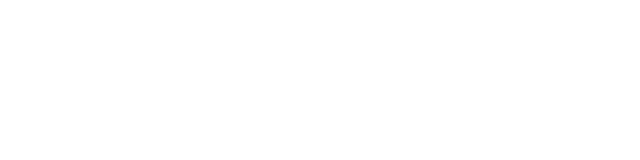
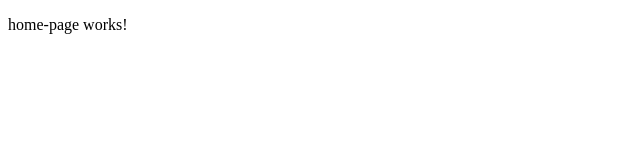
Before and after one commit to Fafnur/angular-materialize, an Angular app: page / in a window 1280 px wide. Shown: the top 160 px of the page, without its empty margins (0-640 px from the left). Built offline with nearby package versions, Linux system fonts and the light colour scheme.

Commit message:
[config] Adding home page

```diff
--- a/src/app/app.routes.ts
+++ b/src/app/app.routes.ts
@@ -1,3 +1,8 @@
-import type { Routes } from '@angular/router';
+import type { Route } from '@angular/router';
 
-export const routes: Routes = [];
+export const routes: Route[] = [
+  {
+    path: '',
+    loadComponent: () => import('@amz/home/page'),
+  },
+];
--- /dev/null
+++ b/src/app/home/page/index.ts
@@ -0,0 +1,3 @@
+import { HomePageComponent } from './lib/home-page.component';
+
+export default HomePageComponent;
--- /dev/null
+++ b/src/app/home/page/lib/home-page.component.html
@@ -0,0 +1 @@
+<p>home-page works!</p>
--- /dev/null
+++ b/src/app/home/page/lib/home-page.component.ts
@@ -0,0 +1,9 @@
+import { ChangeDetectionStrategy, Component } from '@angular/core';
+
+@Component({
+  selector: 'app-home-page',
+  templateUrl: './home-page.component.html',
+  styleUrl: './home-page.component.scss',
+  changeDetection: ChangeDetectionStrategy.OnPush,
+})
+export class HomePageComponent {}
```
Also changed, not shown: tsconfig.json (+7 -2 lines), src/app/home/page/lib/home-page.component.scss (added).
